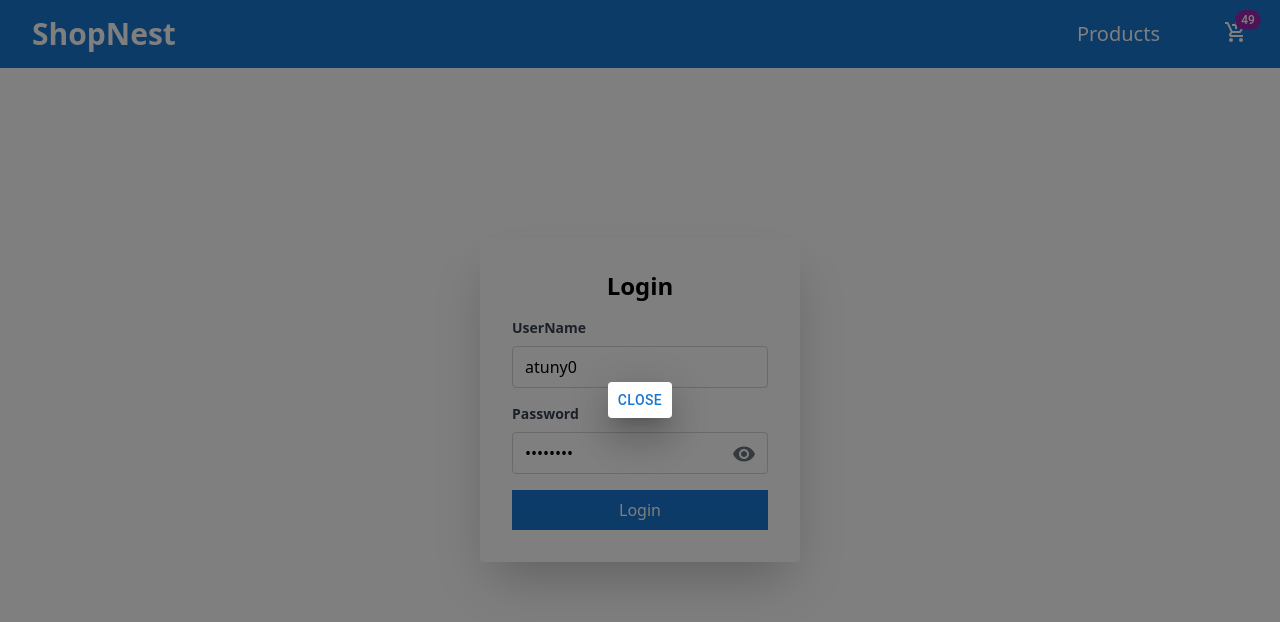
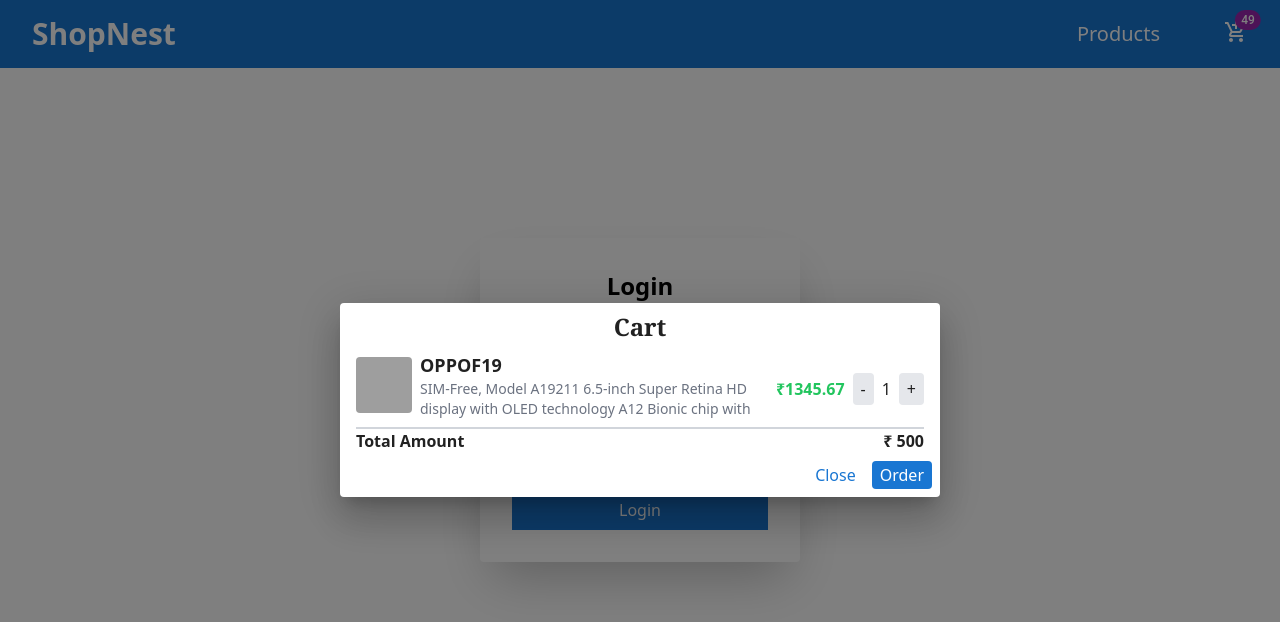
Before and after one commit to Khageswar-Nayak/shopNest, a React (Vite) app: page / in a window 1280 px wide. Both pictures are taken after a click on the icon 1236 px from the left and 32 px from the top of the page. Shown: the top 622 px of the page. Built offline with nearby package versions, Linux system fonts and the light colour scheme; grey boxes are pictures that could not be loaded.

Commit message:
completed cart design

```diff
--- a/src/components/Cart.jsx
+++ b/src/components/Cart.jsx
@@ -1,37 +1,18 @@
-import * as React from "react";
-import Button from "@mui/material/Button";
-import Dialog from "@mui/material/Dialog";
-import DialogActions from "@mui/material/DialogActions";
-import DialogTitle from "@mui/material/DialogTitle";
+import React from "react";
+import CartItem from "./CartItem";
 
 const Cart = () => {
-  const [open, setOpen] = React.useState(true);
-  const [fullWidth, setFullWidth] = React.useState(true);
-  const [maxWidth, setMaxWidth] = React.useState("sm");
-
-  const handleClickOpen = () => {
-    setOpen(true);
-  };
-
-  const handleClose = () => {
-    setOpen(false);
-  };
-
   return (
-    <React.Fragment>
-      <Dialog
-        fullWidth={fullWidth}
-        maxWidth={maxWidth}
-        open={open}
-        onClose={handleClose}
-      >
-        <DialogTitle>Optional sizes</DialogTitle>
-
-        <DialogActions>
-          <Button onClick={handleClose}>Close</Button>
-        </DialogActions>
-      </Dialog>
-    </React.Fragment>
+    <>
+      <h1 className=" text-center font-serif font-bold pt-2 text-2xl ">Cart</h1>
+      <div className=" px-4">
+        <CartItem />
+        <div className=" flex justify-between ">
+          <h1 className=" font-bold">Total Amount</h1>
+          <h1 className=" font-bold">₹ 500</h1>
+        </div>
+      </div>
+    </>
   );
 };
 
--- /dev/null
+++ b/src/components/CartItem.jsx
@@ -0,0 +1,45 @@
+import React from "react";
+
+const product = {
+  brand: "OPPO",
+  category: "smartphones",
+  description:
+    "SIM-Free, Model A19211 6.5-inch Super Retina HD display with OLED technology A12 Bionic chip with ",
+  discountPercentage: 17.91,
+  id: 4,
+  price: 280,
+  rating: 4.3,
+  stock: 123,
+  thumbnail: "https://i.dummyjson.com/data/products/4/thumbnail.jpg",
+  title: "OPPOF19",
+};
+const CartItem = () => {
+  return (
+    <div className="flex items-center justify-between border-b-2 border-gray-300 py-2">
+      <img
+        src={product.thumbnail}
+        alt={product.title}
+        className="w-14 h-14 object-cover rounded"
+      />
+
+      <div className="flex items-center ml-2">
+        <div className=" flex flex-col">
+          <h2 className="text-lg font-semibold">{product.title}</h2>
+          <p className="text-sm text-gray-500 hidden md:block">
+            {product.description}
+          </p>
+        </div>
+        <div className="flex items-center mt-2">
+          <span className="text-green-500 font-semibold">₹1345.67</span>
+          <div className="flex items-center ml-2 space-x-2">
+            <button className="bg-gray-200 px-2 py-1 rounded">-</button>
+            <span>1</span>
+            <button className="bg-gray-200 px-2 py-1 rounded">+</button>
+          </div>
+        </div>
+      </div>
+    </div>
+  );
+};
+
+export default CartItem;
--- a/src/components/Navbar.jsx
+++ b/src/components/Navbar.jsx
@@ -1,13 +1,13 @@
 import React, { useState } from "react";
 import AddShoppingCartIcon from "@mui/icons-material/AddShoppingCart";
 import { Link } from "react-router-dom";
-import { Badge, DialogContentText } from "@mui/material";
+import { Badge, DialogActions, DialogContentText } from "@mui/material";
 import Snackbar from "@mui/material/Snackbar";
 import Alert from "@mui/material/Alert";
 import { authActions } from "../store/authSlice";
 import { useSelector, useDispatch } from "react-redux";
-import Button from "@mui/material/Button";
 import Dialog from "@mui/material/Dialog";
+import Cart from "./Cart";
 
 const Navbar = () => {
   const [openSnackbar, setOpenSnackbar] = useState(false);
@@ -77,7 +77,18 @@ const Navbar = () => {
 
       {/* this dialog open when user click on cart icon */}
       <Dialog open={openDialog} onClose={handleClose}>
-        <Button onClick={handleClose}>Close</Button>
+        <Cart />
+        <DialogActions>
+          <button
+            className=" text-[#1976D2] px-2 py-[2px] rounded hover:bg-[#1976D2] hover:text-white "
+            onClick={handleClose}
+          >
+            Close
+          </button>
+          <button className=" text-white bg-[#1976D2] rounded px-2 py-[2px]  ">
+            Order
+          </button>
+        </DialogActions>
       </Dialog>
     </nav>
   );
```
